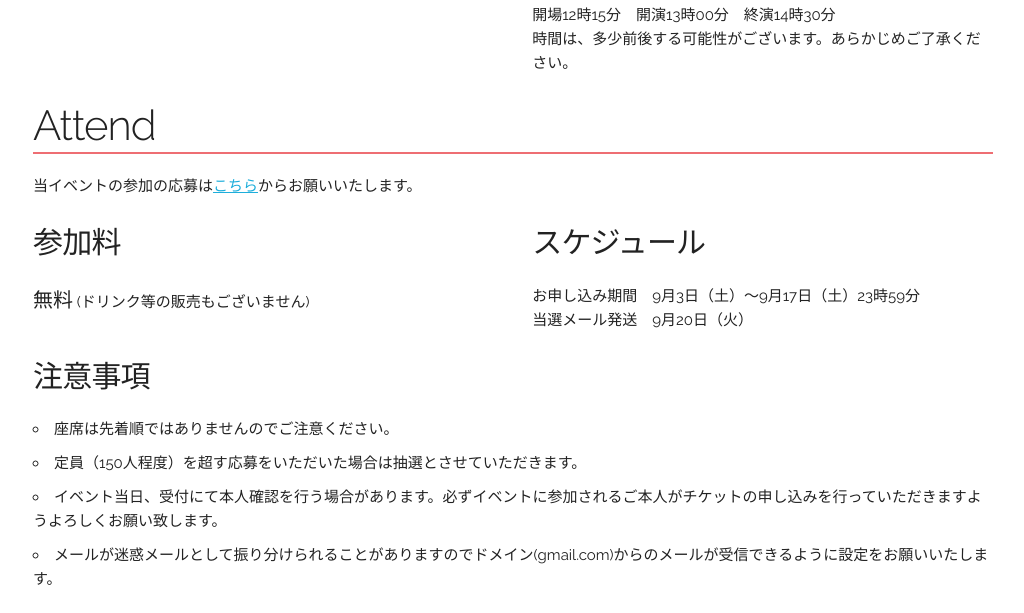
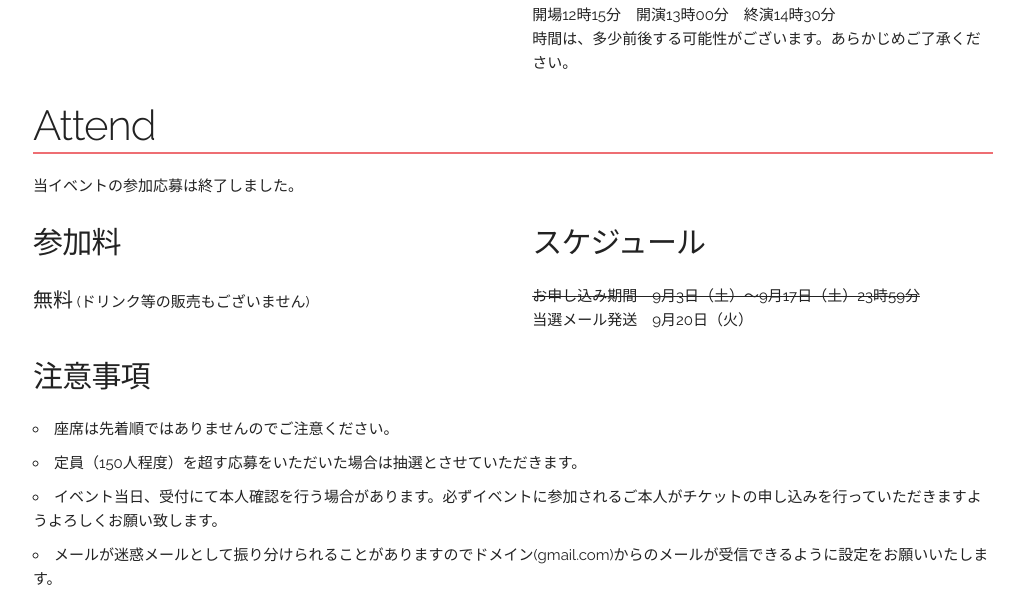
Before and after one commit to koeai/koeai.github.io, a website: page src/event/20161103/index.pug in a window 1280 px wide. Shown: the part 1262-1875 px from the top of the page, without its empty margins (127-1151 px from the left). Drawn offline with nearby package versions, Linux system fonts and the light colour scheme; files that its build step writes are made by us from their sources.

Commit message:
Updated the event deadline

```diff
--- a/src/event/20161103/index.pug
+++ b/src/event/20161103/index.pug
@@ -48,14 +48,14 @@ html
 					p 開場12時15分　開演13時00分　終演14時30分#[br]時間は、多少前後する可能性がございます。あらかじめご了承ください。
 			div.row
 				h2 Attend
-				p 当イベントの参加の応募は#[a(href='https://docs.google.com/forms/d/e/1FAIpQLSdhsFhcFQaQDkBWF94QGkTjJQujRHx8PxnV_y2gB1vYDvhg5g/viewform') こちら]からお願いいたします。
+				p 当イベントの参加応募は終了しました。
 			div.row
 				div.one-half.column
 					h4 参加料
 					p #[span.large-text 無料] (ドリンク等の販売もございません)
 				div.one-half.column
 					h4 スケジュール
-					p お申し込み期間　9月3日（土）〜9月17日（土）23時59分#[br]当選メール発送　9月20日（火）#[br]
+					p #[s お申し込み期間　9月3日（土）〜9月17日（土）23時59分]#[br]当選メール発送　9月20日（火）#[br]
 			div.row
 				h4 注意事項
 				ul
```
Also changed, not shown: event/20161103/index.html.
